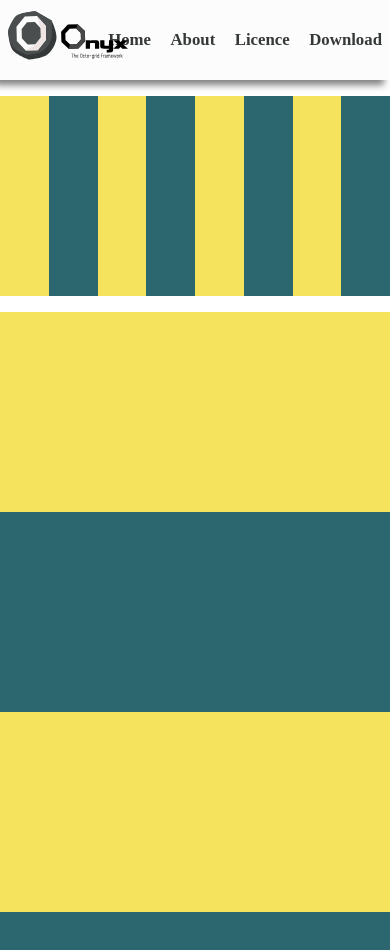
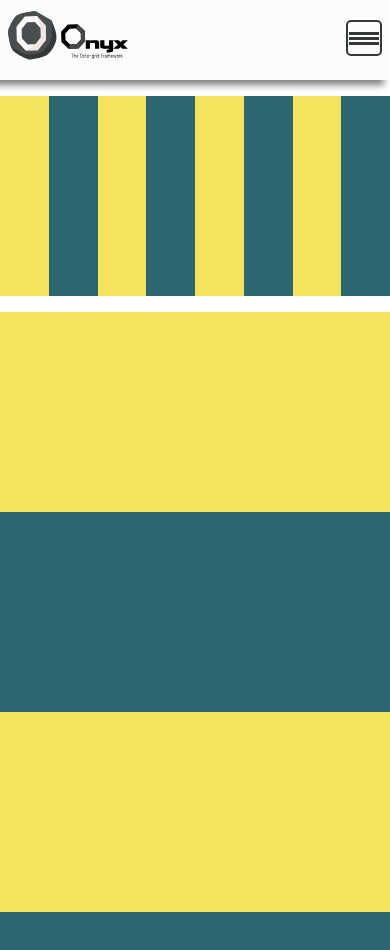
Before and after one commit to Parthipan-Natkunam/onyx, a website: page index.html in a window 390 px wide. Shown: the top 950 px of the page. Drawn offline with Linux system fonts and the light colour scheme.

Commit message:
add dummy hamburger for responsive navbar

```diff
--- a/index.html
+++ b/index.html
@@ -3,6 +3,7 @@
 <head>
 	<meta charset="UTF-8">
 	<title>Onyx Test</title>
+	<link rel="stylesheet" type="text/css" href="https://cdnjs.cloudflare.com/ajax/libs/font-awesome/4.7.0/css/font-awesome.min.css">
 	<link rel="stylesheet" type="text/css" href="css/onyx.css">
 </head>
 <body class="non-overlap-body">
@@ -17,6 +18,11 @@
 				<li><a href="#">Licence</a></li>
 				<li><a href="#">Download</a></li>
 			</ul>
+			<div class="nav-toggler">
+				<span></span>
+				<span></span>
+				<span></span>
+			</div>
 		</nav>
 		<br/>
 		<div class="container">
--- a/less/components/ui_elements/navbar.less
+++ b/less/components/ui_elements/navbar.less
@@ -44,6 +44,9 @@ nav{
 			margin: 0 @nav-li-margin;
 			font-size: @nav-li-font-size;
 			font-weight: bold;
+			@media only screen and (max-width: @tablet-max-width)  {
+				display: none;
+			}
 		}
 	}
 	a{
@@ -53,4 +56,36 @@ nav{
 			font-size: inherit;
 		}
 	}
+	.nav-toggler{
+		display:none;
+		position: relative;
+		height: @nav-btn-dimension;
+		width: @nav-btn-dimension;
+		border: 2px solid @onyx-black;
+		border-radius: @nav-logo-pad;
+		text-align: center;
+		float:right;
+		clear:both;
+		margin: @nav-logo-pad*4 @nav-li-margin;
+		@media only screen and (max-width: @tablet-max-width)  {
+			display: inline-block;
+		}
+		span{
+			background-color: @onyx-black;
+			height: @ham-height;
+			width: @ham-width;
+			position: absolute;
+			left:@col-min-height;
+			right:@col-min-height;
+			&:first-of-type{
+				top: @nav-logo-pad*2;
+			}
+			&:nth-child(2){
+				top: @nav-logo-pad * 3;
+			}
+			&:last-of-type{
+				top: @nav-logo-pad*4;
+			}
+		}
+	}
 }
--- a/less/components/variables.less
+++ b/less/components/variables.less
@@ -46,3 +46,6 @@
 @nav-logo-pad: 5px;
 @nav-li-margin: 8px;
 @nav-li-font-size: 1.2em;
+@nav-btn-dimension: 32px;
+@ham-height: @nav-btn-dimension/10;
+@ham-width: 30px;
```
Also changed, not shown: css/onyx.css.
